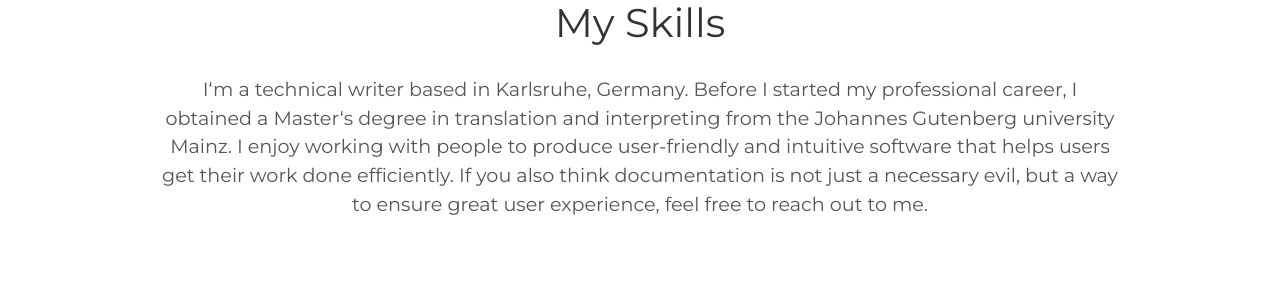
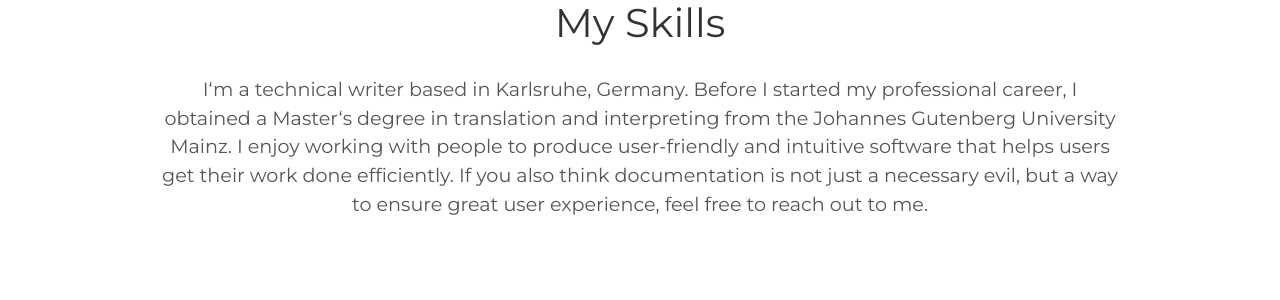
Before and after one commit to mbaudewig/mbaudewig.github.io, a Jekyll site: the page built from index.html, in a window 1280 px wide. Shown: the part 982-1282 px from the top of the page. Built offline with Jekyll 4.4.1, drawn with Linux system fonts in a browser that asks for light colours.

```diff
--- a/_config.yml
+++ b/_config.yml
@@ -6,7 +6,7 @@ description: Mareike Baudewig's professional portfolio site
 
 # User settings
 username: Mareike Baudewig
-user_description: I‘m a technical writer based in Karlsruhe, Germany. Before I started my professional career, I obtained a Master‘s degree in translation and interpreting from the Johannes Gutenberg university Mainz. I enjoy working with people to produce user-friendly and intuitive software that helps users get their work done efficiently. If you also think documentation is not just a necessary evil, but a way to ensure great user experience, feel free to reach out to me.
+user_description: I‘m a technical writer based in Karlsruhe, Germany. Before I started my professional career, I obtained a Master‘s degree in translation and interpreting from the Johannes Gutenberg University Mainz. I enjoy working with people to produce user-friendly and intuitive software that helps users get their work done efficiently. If you also think documentation is not just a necessary evil, but a way to ensure great user experience, feel free to reach out to me.
 user_title: Technical Writer
 email: mareikebaudewig@gmail.com
 
```
